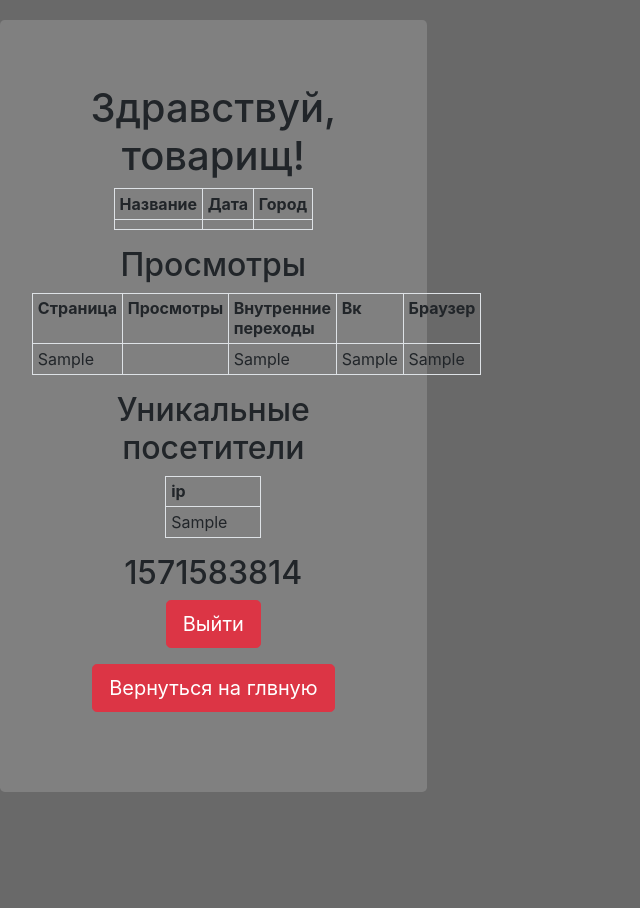
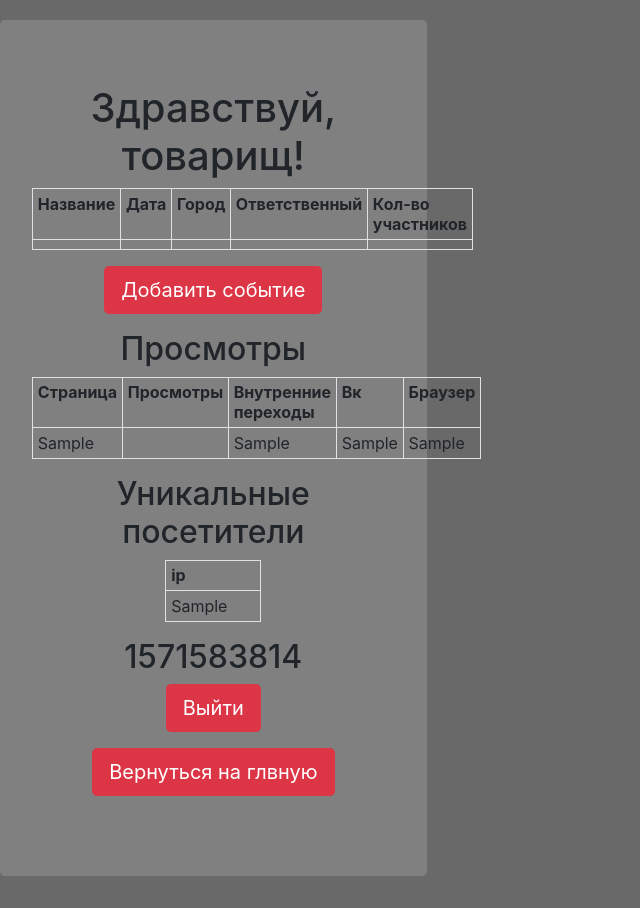
Before and after one commit to Belosnewka/lab, a PHP site: page /secret.php in a window 1280 px wide. Shown: the whole page, without its empty margins (0-640 px from the left). Before the commit the page ends 792 px from the top, so only its background shows below. Run offline with PHP 8.4, Linux system fonts and the light colour scheme; the visitor is signed in with stand-in values (Sample User, id 1); tables that the repository leaves empty or names only in its code hold one stand-in row (values such as "Sample post"); lists and menus that the app fills with data are empty; some libraries are stand-ins or nearby versions.

Commit message:
добавила поля и их отображение + кнопку добавить с ссылкой на форму

```diff
--- a/secret.php
+++ b/secret.php
@@ -15,6 +15,8 @@ $res2=askViewsFromBD();
       <th>Название</th>
       <th>Дата</th>
       <th>Город</th>
+      <th>Ответственный</th>
+      <th>Кол-во участников</th>
     </tr>
       <?php
       while ($row = $res->fetch(PDO::FETCH_LAZY)){
@@ -23,9 +25,12 @@ $res2=askViewsFromBD();
             <td><?php echo $row['name'] ?></td>
             <td><?php echo $row['date'] ?></td>
             <td> <?php echo $row['city'] ?>  </td>
+            <td> <?php echo $row['master'] ?>  </td>
+            <td> <?php echo $row['participants'] ?>  </td>
           </tr>
     <?php } ?>
   </table>
+  <p><a class="btn btn-lg btn-danger" href="addEvent.php" role="button">Добавить событие</a></p>
   <h2>Просмотры</h2>
   <table class="table table-bordered table-hover table-sm tablesp">
     <tr>
```
